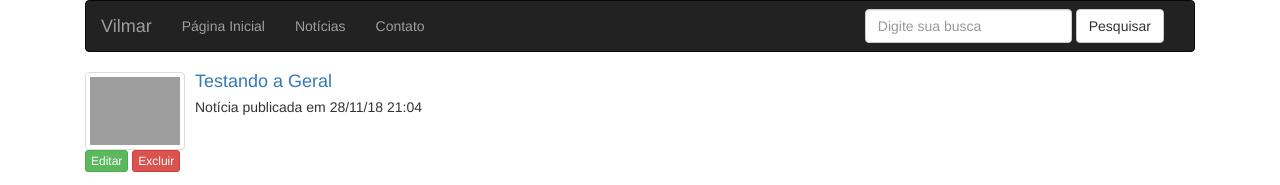
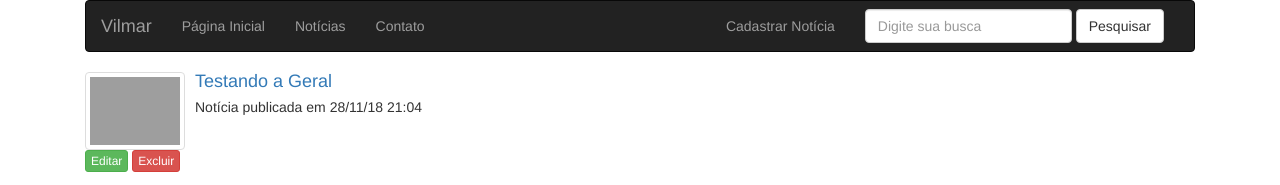
Before and after one commit to MarcelSartori/mediotec-vilmar, a PHP site: page /index.php in a window 1280 px wide. Shown: the top 185 px of the page. Run offline with PHP 8.4, Linux system fonts and the light colour scheme; data comes from the database, SQL or seed files in the repository; grey boxes are pictures that could not be loaded.

Commit message:
(05/12) Adição do Cadastro no menu
Adicionado o link de cadastro no Menu Principal do site.

```diff
--- a/menu.php
+++ b/menu.php
@@ -20,6 +20,7 @@
       </ul>
 
       <ul class="nav navbar-nav navbar-right">
+        <li><a href="cadastro.php">Cadastrar Notícia</a></li>
         <form class="navbar-form navbar-left">
           <div class="form-group">
             <input type="text" class="form-control" placeholder="Digite sua busca">
```
